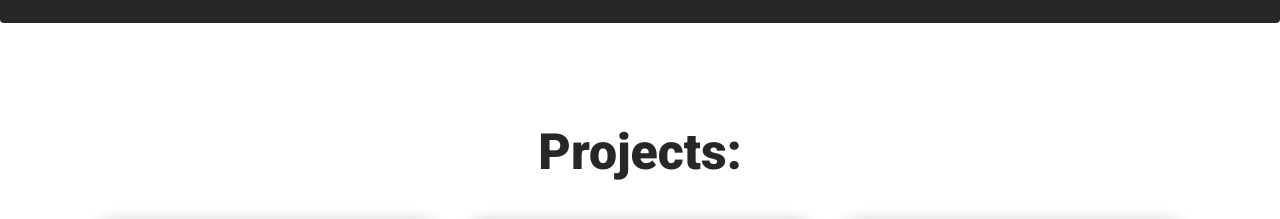
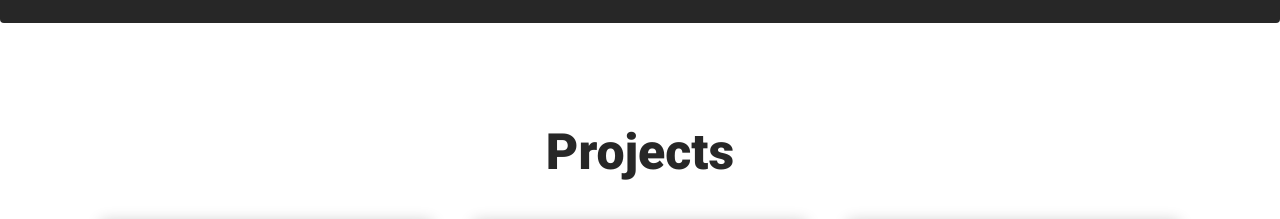
Before and after one commit to st-jverde/portfolio-joeri-verdegaal, a plain HTML site: page index.html in a window 1280 px wide. Shown: the part 780-999 px from the top of the page. Drawn offline with Linux system fonts and the light colour scheme; grey boxes are pictures that could not be loaded.

Commit message:
add favicon

```diff
--- a/index.html
+++ b/index.html
@@ -16,7 +16,7 @@
       href="https://fonts.googleapis.com/css2?family=Montserrat:wght@100;500;800&family=Poppins:wght@300&family=Roboto+Mono:ital,wght@0,100;0,400;0,700;1,100;1,400;1,700&family=Roboto:wght@100;400;900&display=swap"
       rel="stylesheet"
     />
-
+    <link rel="icon" href="/favicon.ico" type="image/x-icon" />
     <link rel="stylesheet" href="style.css" />
 
     <title>Joeri Verdegaal | Web Developement Portfolio</title>
@@ -69,7 +69,7 @@
       </header>
 
       <section class="section-projects" id="projects">
-        <h3 class="secondary-header">Projects:</h3>
+        <h3 class="secondary-header">Projects</h3>
         <div class="cards">
           <a href="projects/zen-time.html">
             <div
```
Also changed, not shown: favicon.ico (added).
